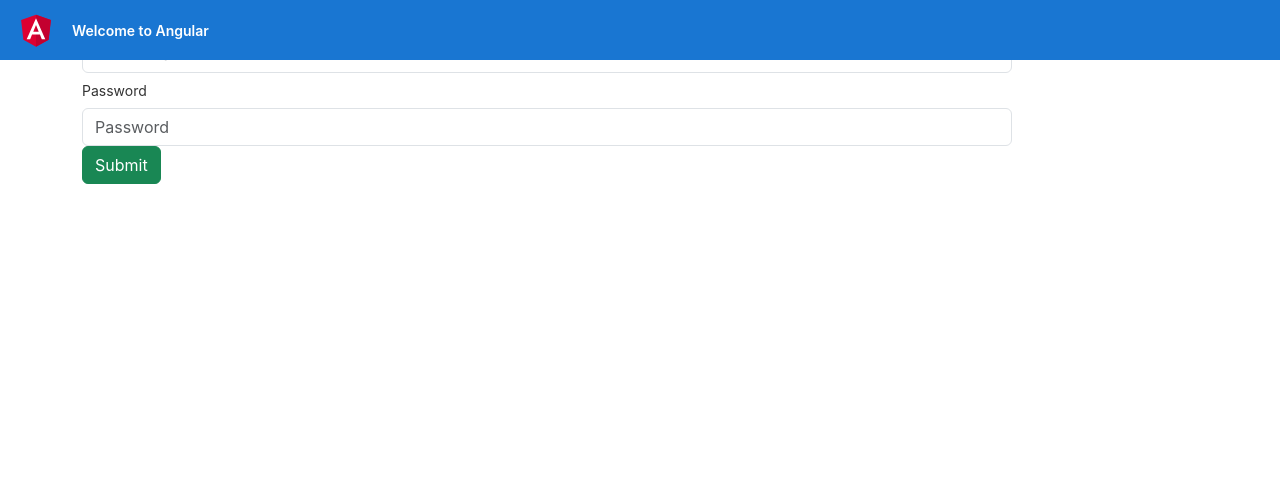
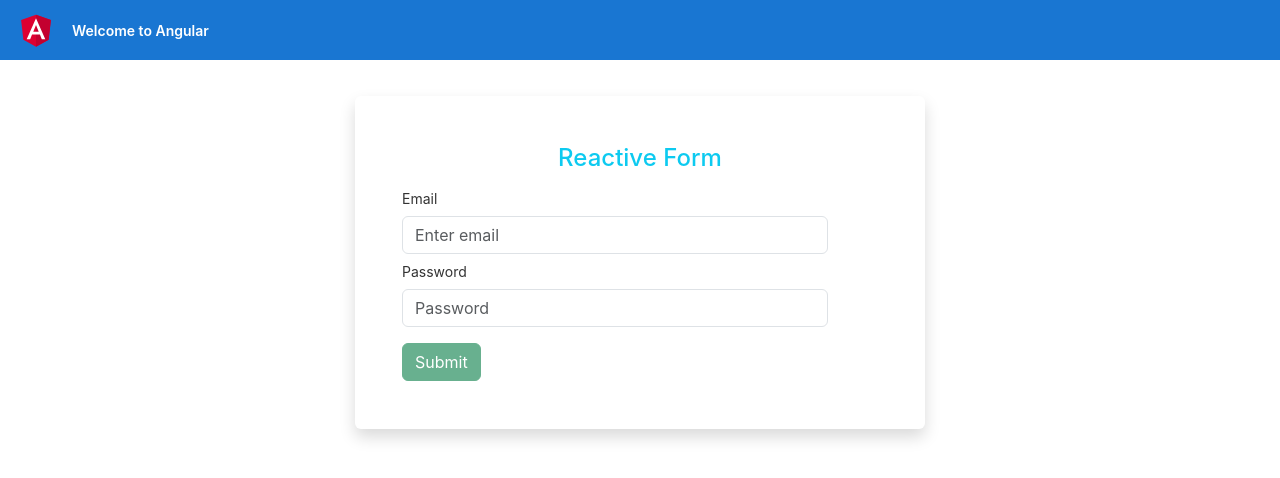
Before and after one commit to bhosalesuraj074/angular14, an Angular app in the folder angularapp/: page / in a window 1280 px wide. Shown: the top 478 px of the page. Built offline with nearby package versions, Linux system fonts and the light colour scheme.

Commit message:
reacitve form

```diff
--- a/angularapp/src/app/Forms/reactive-forms/reactive-forms.component.html
+++ b/angularapp/src/app/Forms/reactive-forms/reactive-forms.component.html
@@ -1,6 +1,8 @@
-<div class="container">
+<div class="container mt-5">
     <div class="row justify-content-center">
-        <form [formGroup]="myReactiveForm" (ngSubmit)="onSubmit()">
+        <div class=" col-md-6 shadow rounded  py-5 mt-5">
+               <h4 class="text-info text-center">Reactive Form</h4>
+        <form  [formGroup]="myReactiveForm" (ngSubmit)="onSubmit()" style="margin-left: 35px;">
         <div class="form-group">
             <label for="staticEmail" class="col-sm-2 col-form-label">Email</label>
             <div class="col-sm-10">
@@ -13,7 +15,8 @@
             <input type="password" formControlName="password" class="form-control" id="inputPassword" placeholder="Password">
             </div>
         </div>
-        <button type="submit" class="btn btn-success">Submit</button>
+        <button type="submit" [disabled]="!myReactiveForm.valid" class="btn btn-success mt-3">Submit</button>
         </form>
 </div>
 </div>
+</div>
--- a/angularapp/src/app/Forms/reactive-forms/reactive-forms.component.ts
+++ b/angularapp/src/app/Forms/reactive-forms/reactive-forms.component.ts
@@ -1,5 +1,5 @@
 import { Component, OnInit } from '@angular/core';
-import { FormControl, FormGroup } from '@angular/forms';
+import { FormControl, FormGroup, Validators } from '@angular/forms';
 
 @Component({
   selector: 'app-reactive-forms',
@@ -18,14 +18,12 @@ export class ReactiveFormsComponent implements OnInit {
   createReactiveForm() {
 
     this.myReactiveForm = new FormGroup({
-      'email': new FormControl(),
-      'password': new FormControl()
+      'email': new FormControl('', [Validators.required, Validators.email]),
+      'password': new FormControl('', [Validators.required])
     })
   }
   onSubmit(){
-
     console.log(this.myReactiveForm);
-
   }
 
 }
--- a/angularapp/src/app/app.component.html
+++ b/angularapp/src/app/app.component.html
@@ -1,5 +1,6 @@
 <!-- Toolbar -->
-<div class="toolbar" role="banner" >
+<div class="toolbar mb-5" role="banner" >
+
   <img
     width="40"
     alt="Angular Logo"
@@ -7,6 +8,8 @@
   />
   <span>Welcome to Angular </span>
 </div>
+
+
 
 
 <!-- ------------------------------------------------------------ -->
```
Also changed, not shown: 1 other file (tests, documents, lock files or other folders).
